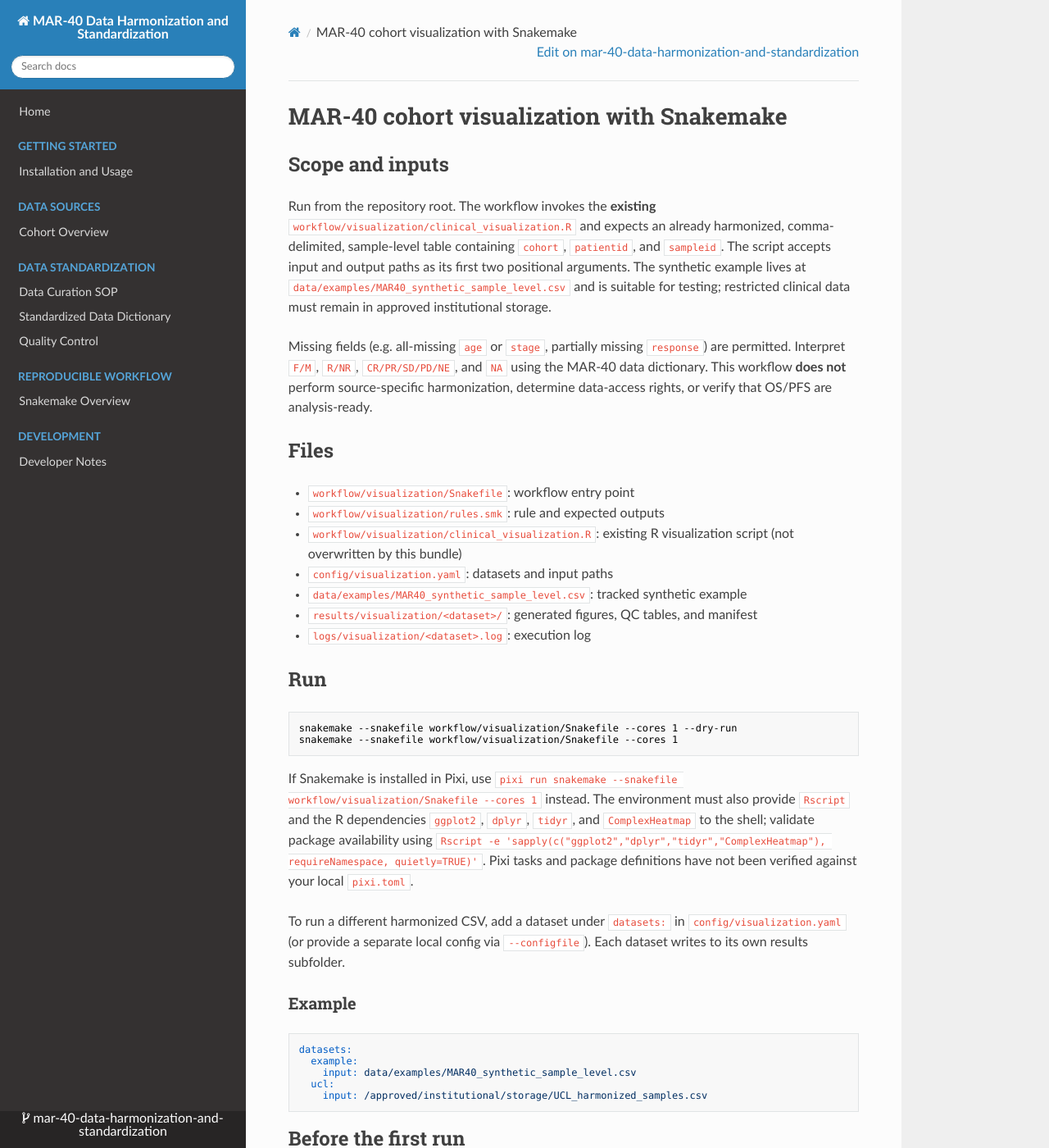
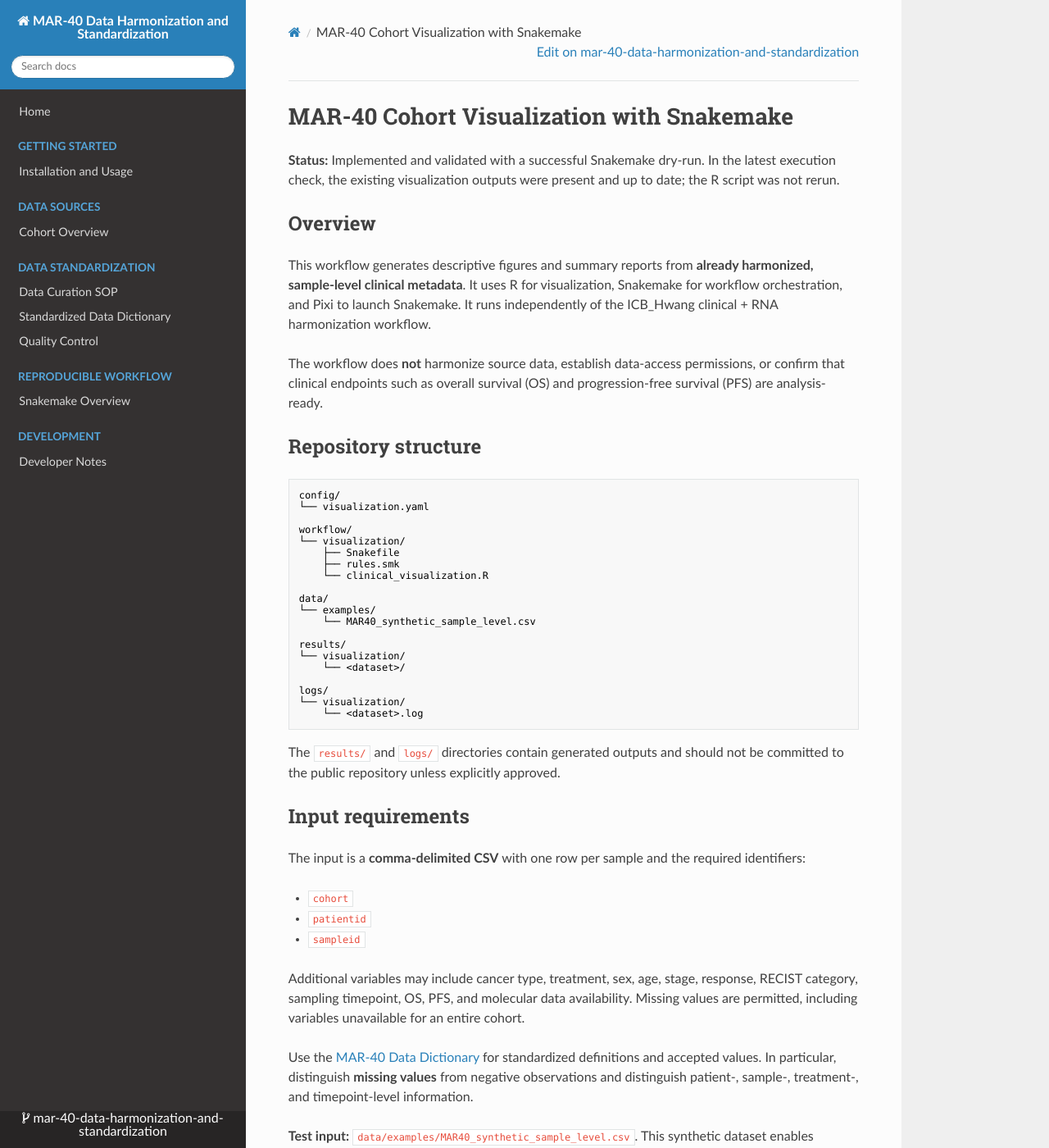
Before and after one commit to bhklab/mar40-data-harmonization, an MkDocs documentation site: the page built from docs/visualization_workflow.md, in a window 1280 px wide and 1400 px high. Shown: the whole window at 82% size. Built offline with MkDocs 1.6.1, drawn with Linux system fonts in a browser that asks for light colours; nearby versions of some CDN libraries; some of the changed text lies outside the part shown.

Commit message:
Update MAR-40 visualization workflow documentation

````diff
--- a/docs/visualization_workflow.md
+++ b/docs/visualization_workflow.md
@@ -1,48 +1,138 @@
-# MAR-40 cohort visualization with Snakemake
+# MAR-40 Cohort Visualization with Snakemake
 
-## Scope and inputs
+**Status:** Implemented and validated with a successful Snakemake dry-run. In the latest execution check, the existing visualization outputs were present and up to date; the R script was not rerun.
 
-Run from the repository root. The workflow invokes the **existing** `workflow/visualization/clinical_visualization.R` and expects an already harmonized, comma-delimited, sample-level table containing `cohort`, `patientid`, and `sampleid`. The script accepts input and output paths as its first two positional arguments. The synthetic example lives at `data/examples/MAR40_synthetic_sample_level.csv` and is suitable for testing; restricted clinical data must remain in approved institutional storage.
+## Overview
 
-Missing fields (e.g. all-missing `age` or `stage`, partially missing `response`) are permitted. Interpret `F/M`, `R/NR`, `CR/PR/SD/PD/NE`, and `NA` using the MAR-40 data dictionary. This workflow **does not** perform source-specific harmonization, determine data-access rights, or verify that OS/PFS are analysis-ready.
+This workflow generates descriptive figures and summary reports from **already harmonized, sample-level clinical metadata**. It uses R for visualization, Snakemake for workflow orchestration, and Pixi to launch Snakemake. It runs independently of the ICB_Hwang clinical + RNA harmonization workflow.
 
-## Files
+The workflow does **not** harmonize source data, establish data-access permissions, or confirm that clinical endpoints such as overall survival (OS) and progression-free survival (PFS) are analysis-ready.
 
-- `workflow/visualization/Snakefile`: workflow entry point
-- `workflow/visualization/rules.smk`: rule and expected outputs
-- `workflow/visualization/clinical_visualization.R`: existing R visualization script (not overwritten by this bundle)
-- `config/visualization.yaml`: datasets and input paths
-- `data/examples/MAR40_synthetic_sample_level.csv`: tracked synthetic example
-- `results/visualization/<dataset>/`: generated figures, QC tables, and manifest
-- `logs/visualization/<dataset>.log`: execution log
+## Repository structure
 
-## Run
+```text
+config/
+└── visualization.yaml
 
-```bash
-snakemake --snakefile workflow/visualization/Snakefile --cores 1 --dry-run
-snakemake --snakefile workflow/visualization/Snakefile --cores 1
+workflow/
+└── visualization/
+    ├── Snakefile
+    ├── rules.smk
+    └── clinical_visualization.R
+
+data/
+└── examples/
+    └── MAR40_synthetic_sample_level.csv
+
+results/
+└── visualization/
+    └── <dataset>/
+
+logs/
+└── visualization/
+    └── <dataset>.log
 ```
 
-If Snakemake is installed in Pixi, use `pixi run snakemake --snakefile workflow/visualization/Snakefile --cores 1` instead. The environment must also provide `Rscript` and the R dependencies `ggplot2`, `dplyr`, `tidyr`, and `ComplexHeatmap` to the shell; validate package availability using `Rscript -e 'sapply(c("ggplot2","dplyr","tidyr","ComplexHeatmap"), requireNamespace, quietly=TRUE)'`. Pixi tasks and package definitions have not been verified against your local `pixi.toml`.
+The `results/` and `logs/` directories contain generated outputs and should not be committed to the public repository unless explicitly approved.
 
-To run a different harmonized CSV, add a dataset under `datasets:` in `config/visualization.yaml` (or provide a separate local config via `--configfile`). Each dataset writes to its own results subfolder.
+## Input requirements
 
-### Example
+The input is a **comma-delimited CSV** with one row per sample and the required identifiers:
+
+- `cohort`
+- `patientid`
+- `sampleid`
+
+Additional variables may include cancer type, treatment, sex, age, stage, response, RECIST category, sampling timepoint, OS, PFS, and molecular data availability. Missing values are permitted, including variables unavailable for an entire cohort.
+
+Use the [MAR-40 Data Dictionary](data_dictionary.md) for standardized definitions and accepted values. In particular, distinguish **missing values** from negative observations and distinguish patient-, sample-, treatment-, and timepoint-level information.
+
+**Test input:** `data/examples/MAR40_synthetic_sample_level.csv`. This synthetic dataset enables workflow testing without exposing restricted patient-level records.
+
+## Configuration
+
+Dataset inputs are defined in `config/visualization.yaml`. For example:
 
 ```yaml
 datasets:
   example:
     input: data/examples/MAR40_synthetic_sample_level.csv
-  ucl:
-    input: /approved/institutional/storage/UCL_harmonized_samples.csv
 ```
 
-## Before the first run
+To process another approved, harmonized dataset, add a named dataset under `datasets:` with its input CSV path. Each dataset has a separate output directory and log file.
 
-1. Confirm `workflow/visualization/clinical_visualization.R` exists and accepts `INPUT.csv OUTPUT_DIR`. If not, adapt the script or the rule.
-2. Confirm its output filenames match `FIGURE_FILES` and `REPORT_FILES` in `workflow/visualization/rules.smk`. The list is based on the previously reviewed v1.1 script; if filenames differ, update the rule.
-3. Verify the source CSV is standardized. The R script does not automatically import semicolon-delimited source metadata.
-4. Check `.gitignore` excludes `/results/` and `/logs/` (and non-shareable `/data/rawdata/`, `/data/procdata/`) but does not exclude `/data/examples/`.
-5. Only publish input CSVs, figures, and reports when their sharing permissions allow it.
+If the visualization rule is configured to use a specific R installation, also set the top-level `rscript` value in `config/visualization.yaml` and ensure `workflow/visualization/rules.smk` reads it. On the tested Windows workstation, R 4.5.2 was available at:
 
-Snakemake is incremental: edit the input CSV or the R script to rerun the corresponding dataset. No cross-site dataset is automatically transferred or merged.
+```yaml
+rscript: "C:/Program Files/R/R-4.5.2/bin/x64/Rscript.exe"
+```
+
+This setting is optional **only if** the rule uses the corresponding `config.get("rscript", "Rscript")` parameter. Otherwise, the rule invokes `Rscript` from the execution environment. Verify the actual rule before relying on this configuration.
+
+## Run from the repository root
+
+In Git Bash:
+
+```bash
+# Preview the workflow without running R
+pixi run snakemake \
+  --snakefile workflow/visualization/Snakefile \
+  --cores 1 \
+  --dry-run
+
+# Execute the workflow
+pixi run snakemake \
+  --snakefile workflow/visualization/Snakefile \
+  --cores 1 \
+  --printshellcmds
+```
+
+The R script receives two positional arguments: the **input CSV path** and the **output directory**. The workflow uses the existing `workflow/visualization/clinical_visualization.R`; it does not replace or modify that script.
+
+Before an actual run, confirm the required R packages are installed in the R environment used by the Snakemake rule. The visualization script may require packages such as `ggplot2`, `dplyr`, `tidyr`, and `ComplexHeatmap`.
+
+## Generated outputs
+
+For a dataset named `example`, generated files are written to `results/visualization/example/` and the execution log to `logs/visualization/example.log`.
+
+The workflow declares the following figure outputs:
+
+| Figure | File |
+|---|---|
+| Cancer type distribution | `01_cancer_donut.png` |
+| Treatment distribution | `02_treatment_donut.png` |
+| Clinical variable availability | `03_clinical_availability_heatmap.png`, `.pdf` |
+| Sex by cohort | `04_sex_by_cohort.png` |
+| Sampling timing by cohort | `05_sampling_timing_by_cohort.png` |
+| RECIST by cohort | `06_recist_by_cohort.png` |
+
+Additional reports include cohort-level summaries, clinical variable availability and missingness, patient-level conflicts, assay-source labels, observed follow-up summaries, counts underlying figures, and `run_manifest.txt`. The full expected output list is defined in `workflow/visualization/rules.smk`.
+
+These outputs support **descriptive cohort review**; they are not a substitute for source-data QC, endpoint validation, or scientific approval.
+
+## Validation and checks
+
+The reorganized workflow successfully completed a Snakemake dry-run using:
+
+- **Entry point:** `workflow/visualization/Snakefile`
+- **Rule file:** `workflow/visualization/rules.smk`
+- **R script:** `workflow/visualization/clinical_visualization.R`
+- **Example input:** `data/examples/MAR40_synthetic_sample_level.csv`
+
+The subsequent execution command reported **“Nothing to be done (all requested files are present and up to date).”** This confirms Snakemake recognized the existing outputs, but does not constitute a fresh R execution after the directory reorganization.
+
+Before using a new dataset or changing the R script:
+
+1. Confirm the input CSV contains `cohort`, `patientid`, and `sampleid`, and follows the MAR-40 data dictionary.
+2. Confirm the selected R executable and required packages are available.
+3. Confirm the output filenames produced by `clinical_visualization.R` agree with `FIGURE_FILES` and `REPORT_FILES` in `rules.smk`.
+4. Review generated summaries, missingness, and conflict reports for interpretation and potential curation issues.
+5. Confirm permissions before sharing any real-data-derived figures, reports, or tables.
+
+Snakemake tracks dependencies and may rerun a dataset when its input file or R script changes. It does not automatically transfer or merge data between institutions.
+
+## Data access and sharing
+
+Restricted clinical datasets must remain in approved institutional storage. Synthetic or otherwise explicitly authorized examples may be shared through the repository. Publication of derived plots or summary tables is also subject to applicable data-use permissions and institutional review.
+
+For upstream curation and standardization procedures, see the [Data Curation SOP](data_curation_SOP.md), [Data Dictionary](data_dictionary.md), and [Quality Control Guide](quality_control.md).
````
